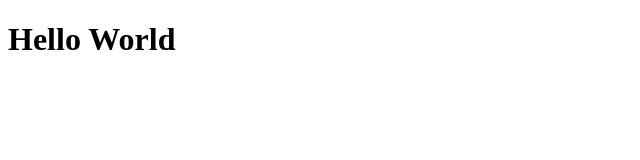
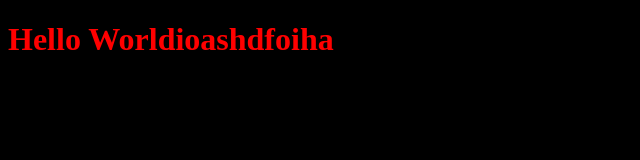
Before and after one commit to vd6810so/ajaxDemo, a plain HTML site: page index.html in a window 1280 px wide. Shown: the whole page, without its empty margins (0-640 px from the left). Drawn offline with Linux system fonts and the light colour scheme.

Commit message:
Added styles

```diff
--- a/index.html
+++ b/index.html
@@ -5,6 +5,16 @@
     <meta name="viewport" content="width=device-width, initial-scale=1.0">
     <meta http-equiv="X-UA-Compatible" content="ie=edge">
     <title>Document</title>
+    <style>
+        h1 {
+            color: red;
+        }
+
+        body {
+            background: black;
+        }
+
+    </style>
 </head>
 <body>
     <h1 id="demo"></h1>
```
Also changed, not shown: data.txt.
